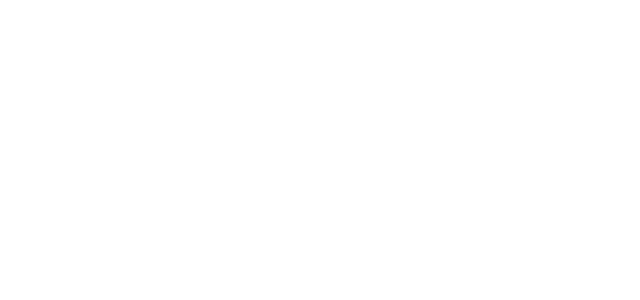
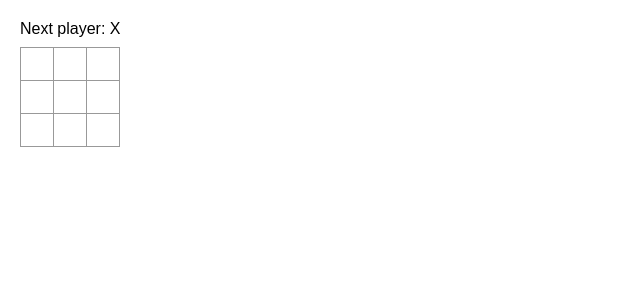
Before and after one commit to pinkyCodes/Tic-Tac-Toe, a React (Vite) app: page / in a window 1280 px wide. Shown: the top 300 px of the page, without its empty margins (0-640 px from the left). Built offline with nearby package versions, Linux system fonts and the light colour scheme.

Commit message:
feat: create main components and helper functions

```diff
--- a/index.html
+++ b/index.html
@@ -2,7 +2,6 @@
 <html lang="en">
   <head>
     <meta charset="UTF-8" />
-    <link rel="icon" type="image/svg+xml" href="/vite.svg" />
     <meta name="viewport" content="width=device-width, initial-scale=1.0" />
     <title>Tic-Tac-Toe</title>
   </head>
--- a/src/App.tsx
+++ b/src/App.tsx
@@ -1,5 +1,42 @@
-const App = () => {
+import { useState } from "react";
+import Square from "./components/Square";
+import { calculateWinner, determineStatus } from "./helpers/helpers";
 
+const Board = () => {
+    const [isNext, setIsNext] = useState(true);
+    const [squares, setSquares] = useState<(null | string)[]>(Array.from({ length: 9 }, () => null));
+
+    const handleClick = (i: number) => {
+        if (squares[i] || calculateWinner(squares)) return;
+
+        const nextSquares = squares.slice();
+        isNext ? nextSquares[i] = "X" : nextSquares[i] = "O";
+        setSquares(nextSquares);
+        setIsNext(!isNext);
+    };
+
+    const status = determineStatus(squares, isNext);
+
+    return (
+        <>
+            <div className="status">{status}</div>
+            <div className="board-row">
+                <Square value={squares[0]} onSquareClick={() => handleClick(0)} />
+                <Square value={squares[1]} onSquareClick={() => handleClick(1)} />
+                <Square value={squares[2]} onSquareClick={() => handleClick(2)} />
+            </div>
+            <div className="board-row">
+                <Square value={squares[3]} onSquareClick={() => handleClick(3)} />
+                <Square value={squares[4]} onSquareClick={() => handleClick(4)} />
+                <Square value={squares[5]} onSquareClick={() => handleClick(5)} />
+            </div>
+            <div className="board-row">
+                <Square value={squares[6]} onSquareClick={() => handleClick(6)} />
+                <Square value={squares[7]} onSquareClick={() => handleClick(7)} />
+                <Square value={squares[8]} onSquareClick={() => handleClick(8)} />
+            </div>
+        </>
+    )
 };
 
-export default App;
+export default Board;
--- /dev/null
+++ b/src/components/Square.tsx
@@ -0,0 +1,15 @@
+export interface SquareProps {
+    value: null | string;
+    onSquareClick: (i: number) => void;
+}
+
+const Square = ({ value, onSquareClick }: SquareProps) => {
+
+    return (
+        <button className="square" onClick={onSquareClick}>
+            {value}
+        </button>
+    );
+};
+
+export default Square;
--- /dev/null
+++ b/src/helpers/helpers.ts
@@ -0,0 +1,47 @@
+export const calculateWinner = (squares: (string | null)[]) => {
+    const winningCombinations = [
+        [0, 1, 2],
+        [3, 4, 5],
+        [6, 7, 8],
+        [0, 3, 6],
+        [1, 4, 7],
+        [2, 5, 8],
+        [0, 4, 8],
+        [2, 4, 6]
+    ];
+
+    for (let i = 0; i < winningCombinations.length; i++) {
+        const [a, b, c] = winningCombinations[i];
+        if (squares[a] && squares[a] === squares[b] && squares[a] === squares[c]) {
+            return squares[a];
+        }
+    }
+
+    if (squares.every((el) => el !== null)) return "Draw";
+
+    return null;
+};
+
+export const determineStatus = (squares: (string | null)[], isNext: boolean) => {
+    const winner = calculateWinner(squares);
+    let status = "";
+
+    switch (winner) {
+        case null:
+            status = "Next player: " + (isNext ? "X" : "O");
+            break;
+        case "Draw":
+            status = "The game is a draw!";
+            break;
+        case "X":
+            status = "The winner is Player X";
+            break;
+        case "O":
+            status = "The winner is Player O";
+            break;
+        default:
+            break;
+    }
+
+    return status;
+};
--- a/src/index.css
+++ b/src/index.css
@@ -11,58 +11,39 @@
   text-rendering: optimizeLegibility;
   -webkit-font-smoothing: antialiased;
   -moz-osx-font-smoothing: grayscale;
-}
+} */
 
-a {
-  font-weight: 500;
-  color: #646cff;
-  text-decoration: inherit;
-}
-a:hover {
-  color: #535bf2;
+* {
+  box-sizing: border-box;
 }
 
 body {
-  margin: 0;
-  display: flex;
-  place-items: center;
-  min-width: 320px;
-  min-height: 100vh;
+  font-family: sans-serif;
+  margin: 20px;
+  padding: 0;
 }
 
-h1 {
-  font-size: 3.2em;
-  line-height: 1.1;
+.square {
+  background: #fff;
+  border: 1px solid #999;
+  float: left;
+  font-size: 24px;
+  font-weight: bold;
+  line-height: 34px;
+  height: 34px;
+  margin-right: -1px;
+  margin-top: -1px;
+  padding: 0;
+  text-align: center;
+  width: 34px;
 }
 
-button {
-  border-radius: 8px;
-  border: 1px solid transparent;
-  padding: 0.6em 1.2em;
-  font-size: 1em;
-  font-weight: 500;
-  font-family: inherit;
-  background-color: #1a1a1a;
-  cursor: pointer;
-  transition: border-color 0.25s;
-}
-button:hover {
-  border-color: #646cff;
-}
-button:focus,
-button:focus-visible {
-  outline: 4px auto -webkit-focus-ring-color;
+.board-row:after {
+  clear: both;
+  content: '';
+  display: table;
 }
 
-@media (prefers-color-scheme: light) {
-  :root {
-    color: #213547;
-    background-color: #ffffff;
-  }
-  a:hover {
-    color: #747bff;
-  }
-  button {
-    background-color: #f9f9f9;
-  }
-} */
+.status {
+  margin-bottom: 10px;
+}
--- a/src/main.tsx
+++ b/src/main.tsx
@@ -1,10 +1,10 @@
 import React from 'react';
 import ReactDOM from 'react-dom/client';
-import App from './App.tsx';
+import Board from './App.tsx';
 import './index.css';
 
 ReactDOM.createRoot(document.getElementById('root')!).render(
   <React.StrictMode>
-    <App />
+    <Board />
   </React.StrictMode>,
 )
```
